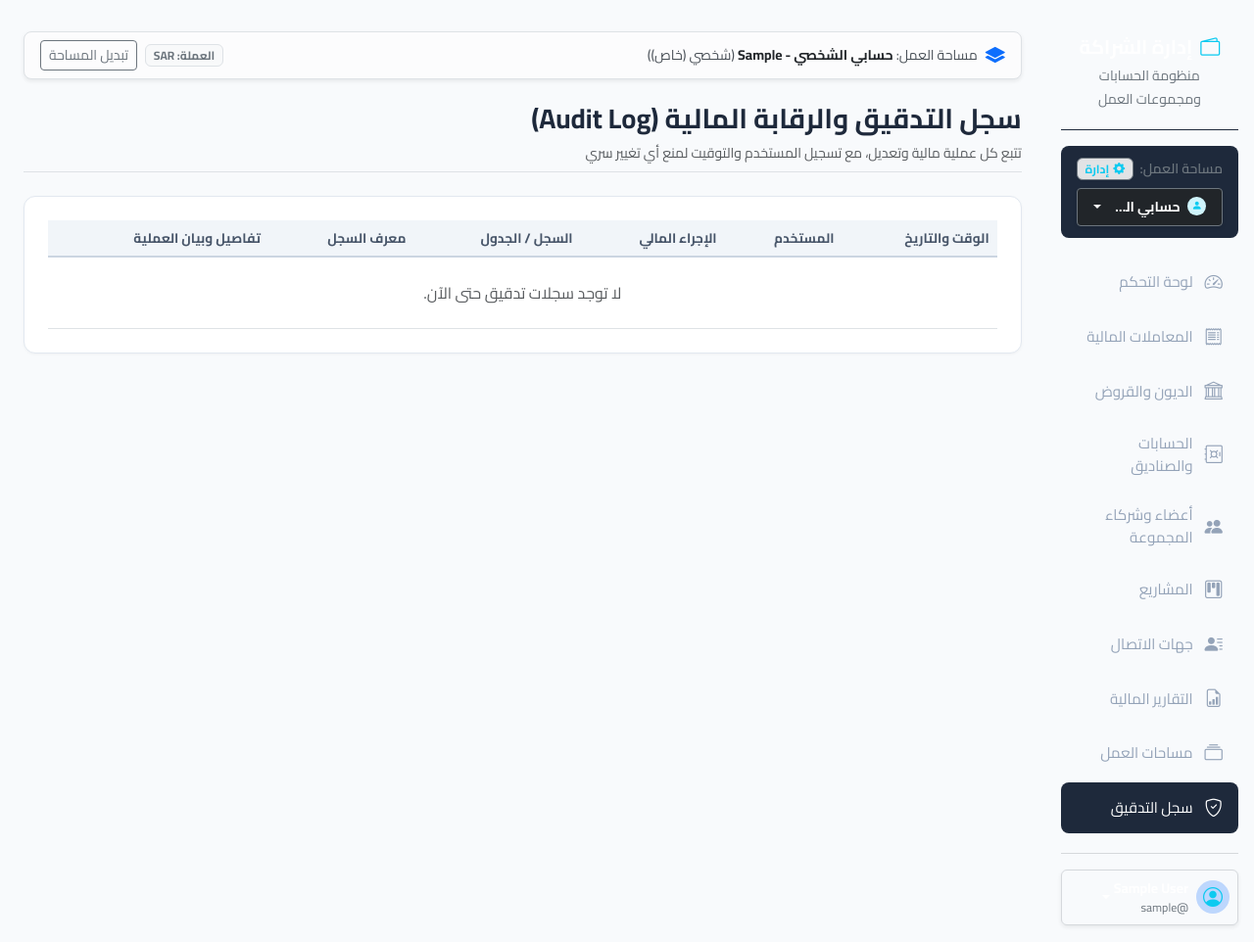
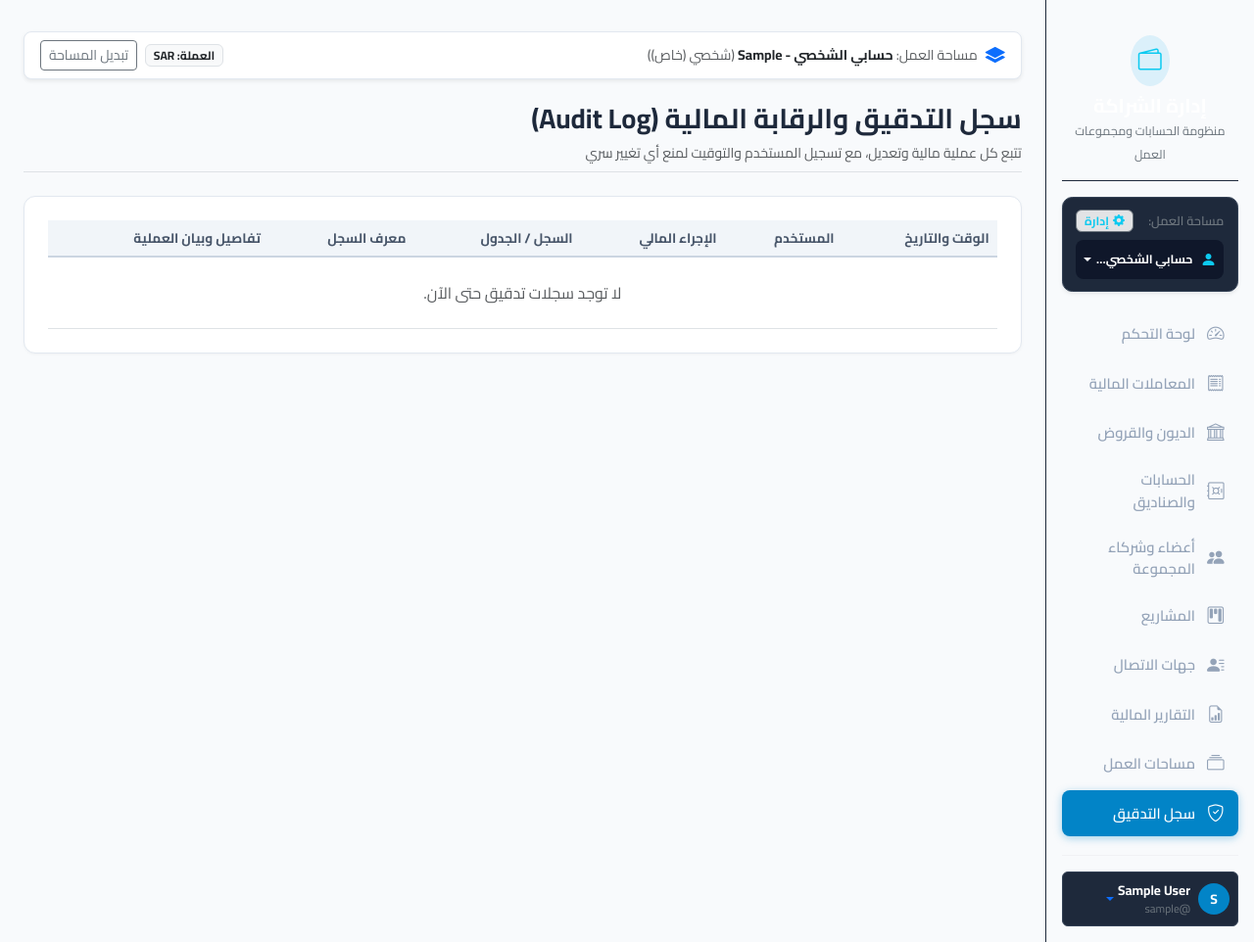
Before and after one commit to MADMEKk/doyon, a Django app: page /audit/ in a window 1280 px wide. Shown: the whole page at 98% size. Run offline with Django 5.2, Linux system fonts and the light colour scheme; the visitor is signed in with stand-in values (Sample User, id 1); data comes from the database, SQL or seed files in the repository; data that the repository does not hold is empty; some libraries are stand-ins or nearby versions.

Commit message:
Fix dropdown color contrast and sidebar styling

```diff
--- a/templates/base.html
+++ b/templates/base.html
@@ -20,8 +20,11 @@
         :root {
             --bs-font-sans-serif: 'Cairo', system-ui, -apple-system, sans-serif;
             --sidebar-bg: #0f172a;
-            --sidebar-hover: #1e293b;
-            --accent-primary: #0284c7;
+            --sidebar-surface: #1e293b;
+            --sidebar-border: #334155;
+            --sidebar-text: #94a3b8;
+            --sidebar-text-active: #ffffff;
+            --accent-primary: #0ea5e9;
             --bg-canvas: #f8fafc;
             --card-border: #e2e8f0;
         }
@@ -35,33 +38,48 @@
             background-color: var(--sidebar-bg);
             color: #f8fafc;
             min-height: 100vh;
+            border-left: 1px solid #1e293b;
         }
         .sidebar .nav-link {
-            color: #94a3b8;
-            font-size: 0.95rem;
-            padding: 0.75rem 1rem;
+            color: var(--sidebar-text);
+            font-size: 0.925rem;
+            font-weight: 600;
+            padding: 0.65rem 0.9rem;
             border-radius: 0.5rem;
-            margin-bottom: 0.25rem;
+            margin-bottom: 0.2rem;
             display: flex;
             align-items: center;
             gap: 0.75rem;
-            transition: all 0.2s ease;
+            transition: all 0.15s ease;
         }
-        .sidebar .nav-link:hover, .sidebar .nav-link.active {
-            color: #ffffff;
-            background-color: var(--sidebar-hover);
+        .sidebar .nav-link:hover {
+            color: #f1f5f9;
+            background-color: rgba(255, 255, 255, 0.06);
+        }
+        .sidebar .nav-link.active {
+            color: var(--sidebar-text-active);
+            background-color: #0284c7;
+            box-shadow: 0 2px 8px rgba(2, 132, 199, 0.35);
         }
         .sidebar .nav-link i {
-            font-size: 1.15rem;
+            font-size: 1.1rem;
+            color: #94a3b8;
+        }
+        .sidebar .nav-link:hover i {
+            color: #38bdf8;
+        }
+        .sidebar .nav-link.active i {
+            color: #ffffff;
         }
         .brand-header {
-            padding: 1.25rem 1rem;
-            border-bottom: 1px solid #1e293b;
+            padding: 1.25rem 0.5rem 1rem 0.5rem;
+            border-bottom: 1px solid var(--sidebar-surface);
         }
         .group-selector-box {
-            background-color: #1e293b;
-            border-radius: 0.5rem;
-            padding: 0.75rem 1rem;
+            background-color: var(--sidebar-surface);
+            border: 1px solid var(--sidebar-border);
+            border-radius: 0.65rem;
+            padding: 0.75rem 0.85rem;
             margin-bottom: 1.25rem;
         }
         .main-content {
@@ -229,11 +247,19 @@
             padding: 0.55rem 0.85rem;
             font-size: 0.95rem;
             background-color: #ffffff;
+            color: #0f172a !important;
             box-shadow: 0 1px 2px rgba(0, 0, 0, 0.03);
             transition: all 0.2s ease-in-out;
             min-height: 44px;
             display: flex;
             align-items: center;
+        }
+        .ts-control > input {
+            color: #0f172a !important;
+        }
+        .ts-control .item {
+            color: #0f172a !important;
+            font-weight: 600;
         }
         .ts-wrapper:hover .ts-control {
             border-color: #cbd5e1;
@@ -245,6 +271,7 @@
         .ts-dropdown {
             border-radius: 0.75rem;
             border: 1px solid #cbd5e1;
+            background-color: #ffffff !important;
             box-shadow: 0 14px 30px -4px rgba(15, 23, 42, 0.15);
             padding: 0.4rem;
             font-size: 0.925rem;
@@ -254,16 +281,17 @@
         .ts-dropdown .option {
             padding: 0.55rem 0.85rem;
             border-radius: 0.45rem;
+            color: #1e293b !important;
             transition: all 0.15s ease;
         }
         .ts-dropdown .active {
-            background-color: #f0fdf4;
-            color: #166534;
+            background-color: #f1f5f9 !important;
+            color: #0284c7 !important;
             font-weight: 600;
         }
         .ts-dropdown .option:hover {
-            background-color: #f1f5f9;
-            color: #0284c7;
+            background-color: #f8fafc !important;
+            color: #0284c7 !important;
         }
         /* Tom Select RTL arrow fix */
         .ts-wrapper.single .ts-control::after {
@@ -301,29 +329,32 @@
             </div>
 
             <div class="brand-header text-center mb-3 d-none d-md-block">
-                <h5 class="fw-bold mb-1 text-white"><i class="bi bi-wallet2 text-info me-2"></i>إدارة الشراكة</h5>
-                <small class="text-secondary">منظومة الحسابات ومجموعات العمل</small>
+                <div class="d-inline-flex align-items-center justify-content-center p-2 rounded-circle mb-2" style="background-color: rgba(14, 165, 233, 0.12);">
+                    <i class="bi bi-wallet2 text-info fs-4"></i>
+                </div>
+                <h5 class="fw-bold mb-0 text-white">إدارة الشراكة</h5>
+                <small class="text-secondary" style="font-size: 0.78rem;">منظومة الحسابات ومجموعات العمل</small>
             </div>
 
             <!-- Group Selector Dropdown -->
-            <div class="group-selector-box">
+            <div class="group-selector-box shadow-sm">
                 <div class="d-flex justify-content-between align-items-center mb-2">
-                    <span class="text-secondary small fw-semibold">مساحة العمل:</span>
-                    <a href="{% url 'finance:group_list' %}" class="badge bg-secondary-subtle text-info text-decoration-none border border-secondary">
+                    <span class="text-secondary small fw-semibold" style="font-size: 0.8rem;">مساحة العمل:</span>
+                    <a href="{% url 'finance:group_list' %}" class="badge bg-secondary-subtle text-info text-decoration-none border border-secondary" style="font-size: 0.75rem;">
                         <i class="bi bi-gear-fill me-1"></i>إدارة
                     </a>
                 </div>
                 <div class="dropdown">
-                    <button class="btn btn-dark btn-sm w-100 text-start dropdown-toggle d-flex justify-content-between align-items-center border-secondary py-2 px-3 shadow-sm" type="button" data-bs-toggle="dropdown" aria-expanded="false">
+                    <button class="btn btn-sm w-100 text-start dropdown-toggle d-flex justify-content-between align-items-center border-0 py-2 px-2 shadow-none" type="button" data-bs-toggle="dropdown" aria-expanded="false" style="background-color: #0f172a; border-radius: 0.5rem; color: #f8fafc;">
                         <div class="d-flex align-items-center gap-2 text-truncate">
-                            <span class="badge bg-info-subtle text-info rounded-circle p-1">
+                            <span class="text-info fs-6">
                                 <i class="bi {% if current_group.group_type == 'PERSONAL' %}bi-person-fill{% elif current_group.group_type == 'PARTNERSHIP' %}bi-people-fill{% else %}bi-building-fill{% endif %}"></i>
                             </span>
-                            <span class="text-truncate fw-bold text-white">{{ current_group.name|default:"اختر مجموعة" }}</span>
+                            <span class="text-truncate fw-bold text-white small">{{ current_group.name|default:"اختر مجموعة" }}</span>
                         </div>
                     </button>
                     <ul class="dropdown-menu dropdown-menu-dark shadow-lg w-100 py-2 border-secondary" style="max-height: 280px; overflow-y: auto;">
-                        <li class="dropdown-header text-muted small fw-bold px-3">التبديل إلى مساحة عمل:</li>
+                        <li class="dropdown-header text-secondary small fw-bold px-3">التبديل إلى مساحة عمل:</li>
                         {% for m in user_memberships %}
                             <li>
                                 <a class="dropdown-item py-2 px-3 d-flex justify-content-between align-items-center {% if m.group.id == current_group.id %}active bg-primary text-white{% endif %}" href="{% url 'finance:switch_group' m.group.id %}">
@@ -401,15 +432,15 @@
                 </li>
             </ul>
 
-            <hr class="border-secondary my-3">
+            <hr class="border-secondary border-opacity-25 my-3">
             <div class="dropdown">
-                <a href="#" class="d-flex align-items-center text-white text-decoration-none dropdown-toggle p-2 rounded hover-bg-dark border border-secondary border-opacity-25 shadow-sm" data-bs-toggle="dropdown" aria-expanded="false">
-                    <div class="bg-primary bg-opacity-25 rounded-circle p-1 me-2 d-flex align-items-center justify-content-center" style="width: 34px; height: 34px;">
-                        <i class="bi bi-person-circle fs-5 text-info"></i>
+                <a href="#" class="d-flex align-items-center text-decoration-none dropdown-toggle p-2 rounded transition-all" data-bs-toggle="dropdown" aria-expanded="false" style="background-color: var(--sidebar-surface); border: 1px solid var(--sidebar-border);">
+                    <div class="rounded-circle me-2 d-flex align-items-center justify-content-center text-white" style="width: 32px; height: 32px; background-color: #0284c7; font-size: 0.85rem; font-weight: bold;">
+                        {{ user.username|slice:":1"|upper }}
                     </div>
                     <div class="d-flex flex-column text-truncate">
-                        <strong class="text-truncate text-white small">{{ user.get_full_name|default:user.username }}</strong>
-                        <span class="text-secondary" style="font-size: 0.75rem;">@{{ user.username }}</span>
+                        <strong class="text-truncate text-white small" style="font-size: 0.85rem;">{{ user.get_full_name|default:user.username }}</strong>
+                        <span class="text-secondary" style="font-size: 0.72rem;">@{{ user.username }}</span>
                     </div>
                 </a>
                 <ul class="dropdown-menu dropdown-menu-dark text-small shadow-lg border-secondary py-2">
@@ -425,13 +456,13 @@
         <main class="col-md-9 ms-sm-auto col-lg-10 px-md-4 main-content">
             <!-- Active Group Banner -->
             {% if current_group %}
-            <div class="alert alert-light border shadow-sm d-flex flex-column flex-sm-row justify-content-between align-items-start align-items-sm-center py-2 px-3 mb-4 rounded-3 gap-2">
+            <div class="card border-0 shadow-sm py-2 px-3 mb-4 rounded-3 d-flex flex-column flex-sm-row justify-content-between align-items-start align-items-sm-center gap-2" style="background-color: #ffffff; border: 1px solid #e2e8f0 !important;">
                 <div class="d-flex align-items-center gap-2">
                     <i class="bi bi-layers-fill text-primary fs-5"></i>
-                    <span class="small">مساحة العمل: <strong class="text-dark">{{ current_group.name }}</strong> ({{ current_group.get_group_type_display }})</span>
+                    <span class="small text-muted">مساحة العمل: <strong class="text-dark">{{ current_group.name }}</strong> ({{ current_group.get_group_type_display }})</span>
                 </div>
                 <div class="d-flex gap-2 align-items-center">
-                    <span class="badge bg-light text-secondary border">العملة: {{ current_group.currency }}</span>
+                    <span class="badge bg-light text-dark border">العملة: {{ current_group.currency }}</span>
                     <a href="{% url 'finance:group_list' %}" class="btn btn-outline-secondary btn-sm py-1">تبديل المساحة</a>
                 </div>
             </div>
```
